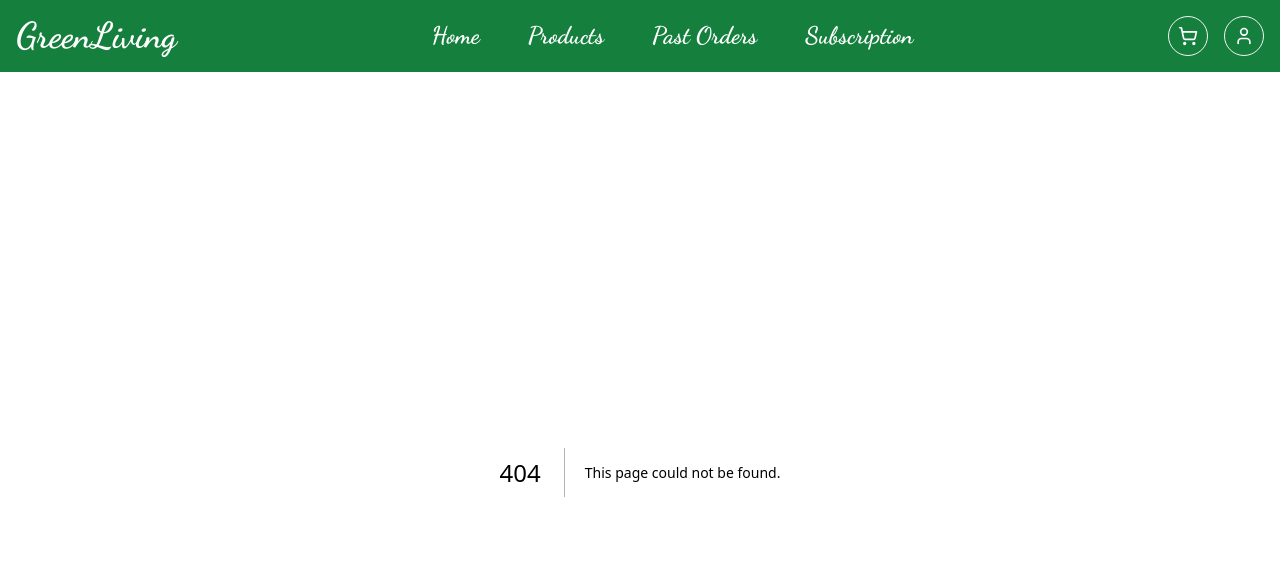
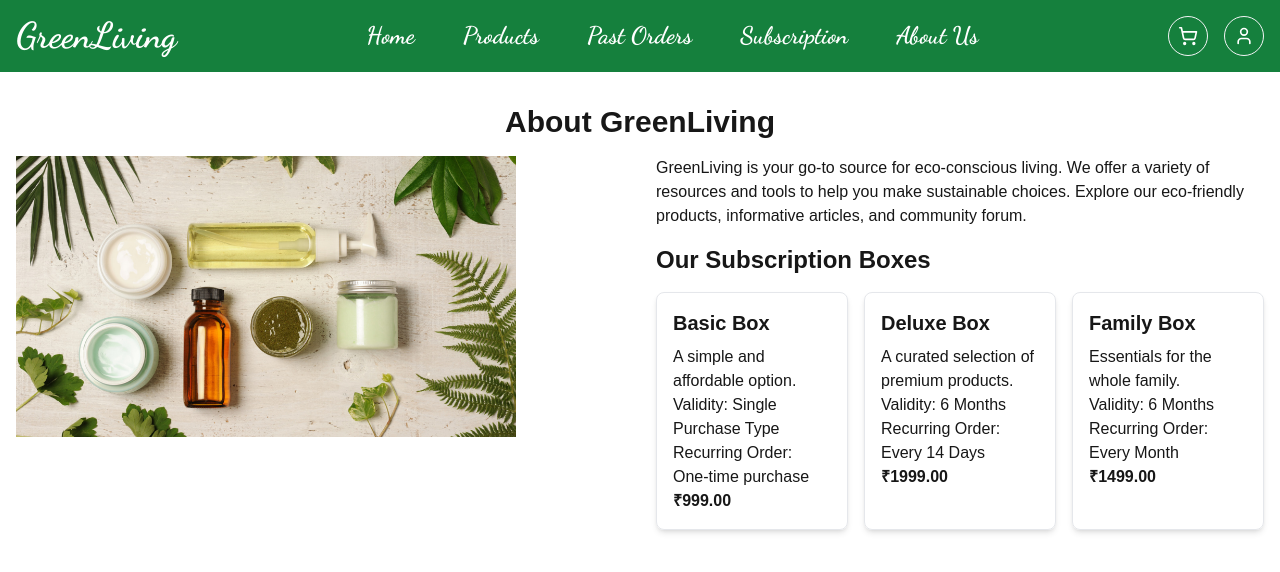
Before and after one commit to omkarharade/green-cart, a Next.js app in the folder client/: page /view/customer/about in a window 1280 px wide. Before the commit this address had no page. Shown: the top 572 px of the page. Built offline with nearby package versions, Linux system fonts and the light colour scheme.

Commit message:
added about us basic page and minor fixes

```diff
--- a/client/src/app/page.js
+++ b/client/src/app/page.js
@@ -14,99 +14,7 @@ export default function Home() {
 
   return (
     <div className="grid grid-rows-[20px_1fr_20px] items-center justify-items-center min-h-screen p-8 pb-20 gap-16 sm:p-20 font-[family-name:var(--font-geist-sans)]">
-      <main className="flex flex-col gap-8 row-start-2 items-center sm:items-start">
-        <Image
-          className="dark:invert"
-          src="/next.svg"
-          alt="Next.js logo"
-          width={180}
-          height={38}
-          priority
-        />
-        <ol className="list-inside list-decimal text-sm text-center sm:text-left font-[family-name:var(--font-geist-mono)]">
-          <li className="mb-2">
-            Get started by editing{" "}
-            <code className="bg-black/[.05] dark:bg-white/[.06] px-1 py-0.5 rounded font-semibold">
-              src/app/page.js
-            </code>
-            .
-          </li>
-          <li>Save and see your changes instantly.</li>
-        </ol>
-
-        <div className="flex gap-4 items-center flex-col sm:flex-row">
-          <a
-            className="rounded-full border border-solid border-transparent transition-colors flex items-center justify-center bg-foreground text-background gap-2 hover:bg-[#383838] dark:hover:bg-[#ccc] text-sm sm:text-base h-10 sm:h-12 px-4 sm:px-5"
-            href="https://vercel.com/new?utm_source=create-next-app&utm_medium=appdir-template-tw&utm_campaign=create-next-app"
-            target="_blank"
-            rel="noopener noreferrer"
-          >
-            <Image
-              className="dark:invert"
-              src="/vercel.svg"
-              alt="Vercel logomark"
-              width={20}
-              height={20}
-            />
-            Deploy now
-          </a>
-          <a
-            className="rounded-full border border-solid border-black/[.08] dark:border-white/[.145] transition-colors flex items-center justify-center hover:bg-[#f2f2f2] dark:hover:bg-[#1a1a1a] hover:border-transparent text-sm sm:text-base h-10 sm:h-12 px-4 sm:px-5 sm:min-w-44"
-            href="https://nextjs.org/docs?utm_source=create-next-app&utm_medium=appdir-template-tw&utm_campaign=create-next-app"
-            target="_blank"
-            rel="noopener noreferrer"
-          >
-            Read our docs
-          </a>
-        </div>
-      </main>
-      <footer className="row-start-3 flex gap-6 flex-wrap items-center justify-center">
-        <a
-          className="flex items-center gap-2 hover:underline hover:underline-offset-4"
-          href="https://nextjs.org/learn?utm_source=create-next-app&utm_medium=appdir-template-tw&utm_campaign=create-next-app"
-          target="_blank"
-          rel="noopener noreferrer"
-        >
-          <Image
-            aria-hidden
-            src="/file.svg"
-            alt="File icon"
-            width={16}
-            height={16}
-          />
-          Learn
-        </a>
-        <a
-          className="flex items-center gap-2 hover:underline hover:underline-offset-4"
-          href="https://vercel.com/templates?framework=next.js&utm_source=create-next-app&utm_medium=appdir-template-tw&utm_campaign=create-next-app"
-          target="_blank"
-          rel="noopener noreferrer"
-        >
-          <Image
-            aria-hidden
-            src="/window.svg"
-            alt="Window icon"
-            width={16}
-            height={16}
-          />
-          Examples
-        </a>
-        <a
-          className="flex items-center gap-2 hover:underline hover:underline-offset-4"
-          href="https://nextjs.org?utm_source=create-next-app&utm_medium=appdir-template-tw&utm_campaign=create-next-app"
-          target="_blank"
-          rel="noopener noreferrer"
-        >
-          <Image
-            aria-hidden
-            src="/globe.svg"
-            alt="Globe icon"
-            width={16}
-            height={16}
-          />
-          Go to nextjs.org →
-        </a>
-      </footer>
+      Please wait we are redirecting you at this moment
     </div>
   );
 }
--- /dev/null
+++ b/client/src/app/view/customer/about/page.js
@@ -0,0 +1,72 @@
+// about/page.js
+import Image from 'next/image';
+
+
+export default function About() {
+  const subscriptionPlans = [
+    {
+      name: "Basic Box",
+      description: "A simple and affordable option.",
+      validity: "Single Purchase Type",
+      recurringOrder: "One-time purchase",
+      price: "999.00",
+    },
+    {
+      name: "Deluxe Box",
+      description: "A curated selection of premium products.",
+      validity: "6 Months",
+      recurringOrder: "Every 14 Days",
+      price: "1999.00",
+    },
+    {
+      name: "Family Box",
+      description: "Essentials for the whole family.",
+      validity: "6 Months",
+      recurringOrder: "Every Month",
+      price: "1499.00",
+    },
+  ];
+
+  return (
+    <div className="container mx-auto px-4 py-8">
+      <h1 className="text-3xl font-bold mb-4 text-center">About GreenLiving</h1>
+
+      <div className="flex flex-col md:flex-row gap-8"> {/* Responsive flex container */}
+        <div className="md:w-1/2"> {/* Image container */}
+          <Image
+            src="/images/care1.jpg"
+            alt="GreenLiving Image"
+            width={500}  // Set explicit width and height
+            height={300}
+          />
+        </div>
+
+        <div className="md:w-1/2"> {/* Text content container */}
+          <p className="mb-4">
+            GreenLiving is your go-to source for eco-conscious living. We offer a
+            variety of resources and tools to help you make sustainable choices.
+            Explore our eco-friendly products, informative articles, and
+            community forum.
+          </p>
+
+
+          <h2 className="text-2xl font-semibold mb-4">Our Subscription Boxes</h2>
+
+          <div className="grid grid-cols-1 md:grid-cols-2 lg:grid-cols-3 gap-4">
+            {subscriptionPlans.map((plan) => (
+              <div key={plan.name} className="border rounded-lg p-4 shadow-md">
+                <h3 className="text-xl font-semibold mb-2">{plan.name}</h3>
+                <p>{plan.description}</p>
+                <p>Validity: {plan.validity}</p>
+                <p>Recurring Order: {plan.recurringOrder}</p>
+                <p className="font-bold">₹{plan.price}</p>
+              </div>
+            ))}
+          </div>
+
+
+        </div>
+      </div>
+    </div>
+  );
+}
--- a/client/src/app/view/customer/page.js
+++ b/client/src/app/view/customer/page.js
@@ -18,17 +18,17 @@ const Slider = () => {
 		{
 			src: "slide1.jpg",
 			text: "Sustainable Living is Easy",
-			button: "SHOP SUSTAINABLE →",
+			// button: "SHOP SUSTAINABLE →",
 		},
 		{
 			src: "slide2.jpg",
 			text: "Choose Planet Over Plastic",
-			button: "SHOP BETTER →",
+			// button: "SHOP BETTER →",
 		},
 		{
 			src: "slide3.jpg",
 			text: "Green Living Solutions",
-			button: "EXPLORE NOW →",
+			// button: "EXPLORE NOW →",
 		},
 	];
 
@@ -55,9 +55,9 @@ const Slider = () => {
 						{i === currentIndex && ( // Only render text for the active slide
 							<div className="absolute inset-0 flex flex-col items-center justify-center text-white bg-black bg-opacity-50">
 								<h2 className="text-3xl font-bold mb-2">{slide.text}</h2>
-								<button className="mt-4 px-6 py-2 bg-green-500 text-white rounded-lg">
+								{/* <button className="mt-4 px-6 py-2 bg-green-500 text-white rounded-lg">
 									{slide.button}
-								</button>
+								</button> */}
 							</div>
 						)}
 					</div>
--- a/client/src/components/Navbar/Navbar.js
+++ b/client/src/components/Navbar/Navbar.js
@@ -54,6 +54,7 @@ const Navbar = () => {
 		{name: "Products", route: "/view/customer/products"},
 		{ name: "Past Orders", route: "/view/customer/orders" },
 		{ name: "Subscription", route: "/view/customer/subscriptions" },
+		{ name: "About Us", route: "/view/customer/about"}
 	];
 
 	// Only show Navbar on non-login/signup pages
```
